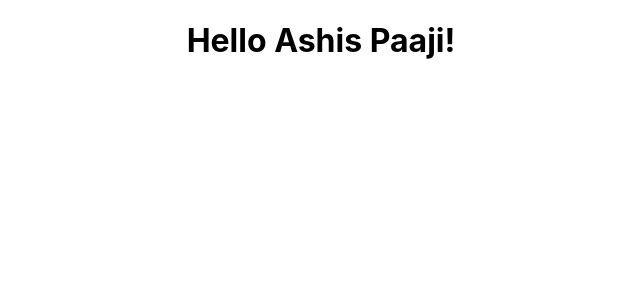
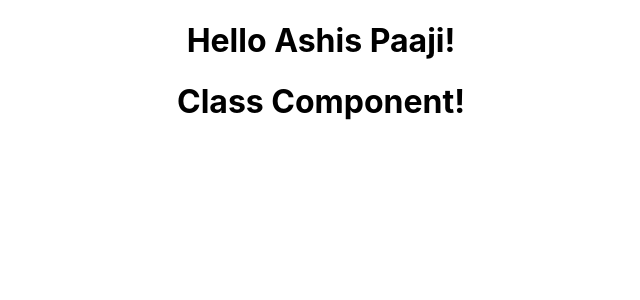
Before and after one commit to ashiscs/BEGIN, a React (Create React App) app in the folder ashis/practice/: page / in a window 1280 px wide. Shown: the top 300 px of the page, without its empty margins (319-959 px from the left). Built offline with nearby package versions, Linux system fonts and the light colour scheme.

Commit message:
Class components
Signed-off-by: ashiscs <ashissingh640@gmail.com>

```diff
--- a/ashis/practice/src/App.js
+++ b/ashis/practice/src/App.js
@@ -2,11 +2,13 @@
 import logo from './logo.svg';
 import './App.css';
 import Greet from './components/Greet';
+import Welcome from './components/Welcome';
 
 function App() {
   return (
     <div className="App">
       <Greet />
+      <Welcome />
     </div>
   );
 }
--- /dev/null
+++ b/ashis/practice/src/components/Welcome.js
@@ -0,0 +1,9 @@
+import React, { Component } from 'react';
+
+class Welcome extends Component {
+    render() {
+        return <h1>Class Component!</h1>
+    }
+}
+
+export default Welcome
```
